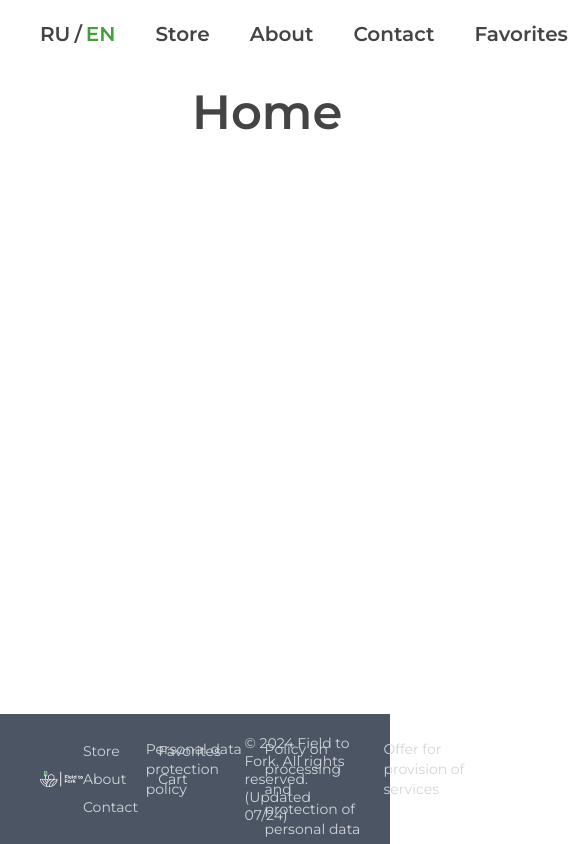
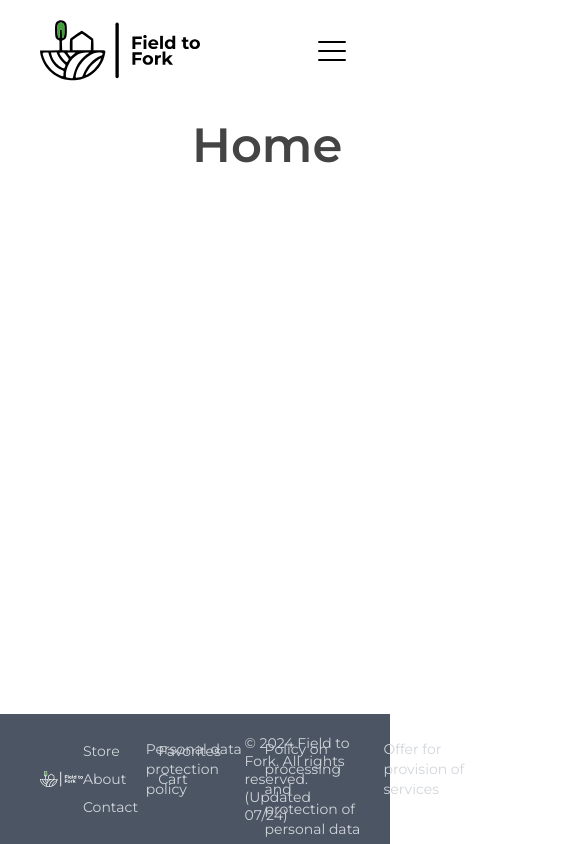
Before and after one commit to Rikcher/Inline-test, a React (Vite) app: page / in a window 390 px wide. Shown: the top 844 px of the page, 585 px wide, since content can reach past the window. Built offline with nearby package versions, Linux system fonts and the light colour scheme.

Commit message:
Made BurgerMenu for mobile navigation

```diff
--- a/src/components/Header.tsx
+++ b/src/components/Header.tsx
@@ -1,11 +1,13 @@
 import React from 'react';
 import { Link } from 'react-router-dom'
 import Logo from '/src/assets/Logo.svg'
-import NavigationLinks from './ui/website-navigation/NavigationLinks';
-import LanguageChangeButton from './ui/LanguageChangeButton';
+import Navbar from './header/Navbar';
+import MobileNavbar from './header/MobileNavbar';
+import { useNavbar } from '../contexts/NavbarContext';
 
 
 const Header: React.FC = () => {
+    const { isLargeScreen } = useNavbar()
 
     return (
         <header className='w-full flex px-10 py-5'>
@@ -13,10 +15,11 @@ const Header: React.FC = () => {
                 <Link to={"/"}>
                     <img src={Logo} alt="" />
                 </Link>
-                <div className='flex gap-10'>
-                    <LanguageChangeButton/>
-                    <NavigationLinks hoverStyle='custom'/>
-                </div>
+                {isLargeScreen ? (
+                    <Navbar/>
+                ) : (
+                    <MobileNavbar/>
+                )}
             </nav>
         </header>
     );
--- a/src/components/Layout.tsx
+++ b/src/components/Layout.tsx
@@ -2,12 +2,13 @@ import React from 'react'
 import Header from './Header';
 import Footer from './Footer';
 import { Outlet } from 'react-router-dom';
+import { NavbarProvider } from '../contexts/NavbarContext';
 
 
 const Layout: React.FC = () => {
     return (
         <div id='AppWrapper' className='min-h-screen flex flex-col items-cener'>
-            <Header />
+            <NavbarProvider><Header /></NavbarProvider>
             <main className='grow w-full px-48 pt-5 pb-16'>
                 <Outlet />
             </main>
--- /dev/null
+++ b/src/components/header/MobileNavbar.tsx
@@ -0,0 +1,20 @@
+import BurgerMenuButton from "../ui/BurgerMenuButton"
+import NavigationLinks from "../ui/website-navigation/NavigationLinks"
+import { useNavbar } from "../../contexts/NavbarContext"
+
+const MobileNavbar = () => {
+    const { isMenuOpen, closeMenu } = useNavbar();
+
+    return (
+        <>
+            <BurgerMenuButton/>
+            <div className={`${isMenuOpen ? "opacity-100 top-0 no-doc-scroll" : "opacity-0 -top-80 pointer-events-none"} transition-all duration-300 ease-in-out h-screen w-screen fixed inset-0 bg-white pt-32 pb-10 px-6 z-20`}>
+                <div className='flex flex-col gap-8 border-b border-solid border-[#2B2D3A] pb-12 mb-9'>
+                    <NavigationLinks closeMenu={closeMenu} hoverStyle='underline'/>
+                </div>
+            </div>
+        </>
+    )
+}
+
+export default MobileNavbar
--- /dev/null
+++ b/src/components/header/Navbar.tsx
@@ -0,0 +1,13 @@
+import LanguageChangeButton from '../ui/LanguageChangeButton';
+import NavigationLinks from '../ui/website-navigation/NavigationLinks';
+
+const Navbar = () => {
+    return (
+        <div className='flex gap-10'>
+            <LanguageChangeButton/>
+            <NavigationLinks hoverStyle='custom'/>
+        </div>
+    )
+}
+
+export default Navbar
--- /dev/null
+++ b/src/components/ui/BurgerMenuButton.tsx
@@ -0,0 +1,17 @@
+import { useNavbar } from "../../contexts/NavbarContext";
+
+const BurgerMenuButton = () => {
+    const { isMenuOpen, setIsMenuOpen } = useNavbar();
+
+    return (
+        <button
+        className="right-6 z-30 hamburger-menu lg:hidden flex flex-col justify-between h-11 w-9 px-1 py-3 aspect-square cursor-pointer"
+        onClick={() => setIsMenuOpen(!isMenuOpen)}>
+            <span className={`rounded-full w-full h-0.5 bg-black origin-top-right transition-all duration-300 ease-in-out ${isMenuOpen ? "-rotate-42" : ""}`}></span>
+            <span className={`rounded-full w-full h-0.5 bg-black transition-all duration-300 ease-in-out ${isMenuOpen ? "opacity-0" : "opacity-100"}`}></span>
+            <span className={`rounded-full w-full h-0.5 bg-black origin-bottom-right transition-all duration-300 ease-in-out ${isMenuOpen ? "rotate-42" : ""}`}></span>
+        </button>
+    )
+}
+
+export default BurgerMenuButton
--- a/src/components/ui/website-navigation/CustomLink.tsx
+++ b/src/components/ui/website-navigation/CustomLink.tsx
@@ -10,15 +10,16 @@ interface CustomLinkProps {
     textSize?: string;
     fontWeight?: string;
     hoverStyle: "custom" | "underline";
+    closeMenu?: () => void;
 }
 
-const CustomLink: React.FC<CustomLinkProps> = ({ label, path, textColor, textSize, fontWeight, hoverStyle }) => {
+const CustomLink: React.FC<CustomLinkProps> = ({ label, path, textColor, textSize, fontWeight, hoverStyle, closeMenu }) => {
     const { t } = useTranslation();
     const cartContext = useContext(CartContext);
     const cartTotal = cartContext?.itemsCount;
 
     return (
-        <div className='relative group'>
+        <div className='relative group' onClick={closeMenu}>
             <Link
             className={`relative ${textColor} ${textSize ? textSize : "text-xl"} ${fontWeight ? fontWeight : "font-semibold"} ${hoverStyle === "underline" && "group-hover:underline"}`}
             // style={{color: ""}}
--- a/src/components/ui/website-navigation/NavigationLinks.tsx
+++ b/src/components/ui/website-navigation/NavigationLinks.tsx
@@ -7,14 +7,15 @@ interface NavigationLinksProps {
     textSize?: string;
     fontWeight?: string;
     hoverStyle: "custom" | "underline";
+    closeMenu?: () => void;
 }
 
-const NavigationLinks: React.FC<NavigationLinksProps> = ({ textColor, textSize, fontWeight, hoverStyle }) => {
+const NavigationLinks: React.FC<NavigationLinksProps> = ({ textColor, textSize, fontWeight, hoverStyle, closeMenu }) => {
     const { t } = useTranslation();
 
     return (
         LINKS.map((link, index) => (
-            <CustomLink key={index} label={t(link.label)} path={link.path} textColor={textColor} textSize={textSize} fontWeight={fontWeight} hoverStyle={hoverStyle}/>
+            <CustomLink closeMenu={closeMenu} key={index} label={t(link.label)} path={link.path} textColor={textColor} textSize={textSize} fontWeight={fontWeight} hoverStyle={hoverStyle}/>
         ))
     )
 }
--- /dev/null
+++ b/src/contexts/NavbarContext.tsx
@@ -0,0 +1,45 @@
+import React, { createContext, useContext, useState, useEffect, ReactNode } from 'react';
+
+interface NavbarContextType {
+    isMenuOpen: boolean;
+    setIsMenuOpen: React.Dispatch<React.SetStateAction<boolean>>;
+    isLargeScreen: boolean;
+    closeMenu: () => void;
+}
+
+const NavbarContext = createContext<NavbarContextType | undefined>(undefined);
+
+interface NavbarProviderProps {
+    children: ReactNode;
+}
+
+export const NavbarProvider: React.FC<NavbarProviderProps> = ({ children }) => {
+    const [isMenuOpen, setIsMenuOpen] = useState(false);
+    const [isLargeScreen, setIsLargeScreen] = useState(window.innerWidth > 1024);
+
+    useEffect(() => {
+        const handleResize = () => {
+            setIsLargeScreen(window.innerWidth > 1024);
+        };
+        window.addEventListener('resize', handleResize);
+        return () => window.removeEventListener('resize', handleResize);
+    }, []);
+
+    const closeMenu = () => {
+        setIsMenuOpen(false);
+    };
+
+    return (
+        <NavbarContext.Provider value={{ isMenuOpen, setIsMenuOpen, isLargeScreen, closeMenu }}>
+            {children}
+        </NavbarContext.Provider>
+    );
+};
+
+export const useNavbar = (): NavbarContextType => {
+    const context = useContext(NavbarContext);
+    if (!context) {
+        throw new Error('useNavbar must be used within a NavbarProvider');
+    }
+    return context;
+};
--- a/src/index.css
+++ b/src/index.css
@@ -67,3 +67,7 @@ body {
     font-style: normal;
     color: #444444;
 }
+
+:root:has(.no-doc-scroll) {
+    overflow: hidden;
+}
--- a/tailwind.config.js
+++ b/tailwind.config.js
@@ -11,6 +11,9 @@ export default {
                 "gray-light": "#89817F",
                 "gray-superlight": "#A69895"
             },
+            rotate: {
+                '42': '42deg',
+            }
         },
     },
     plugins: [
```
